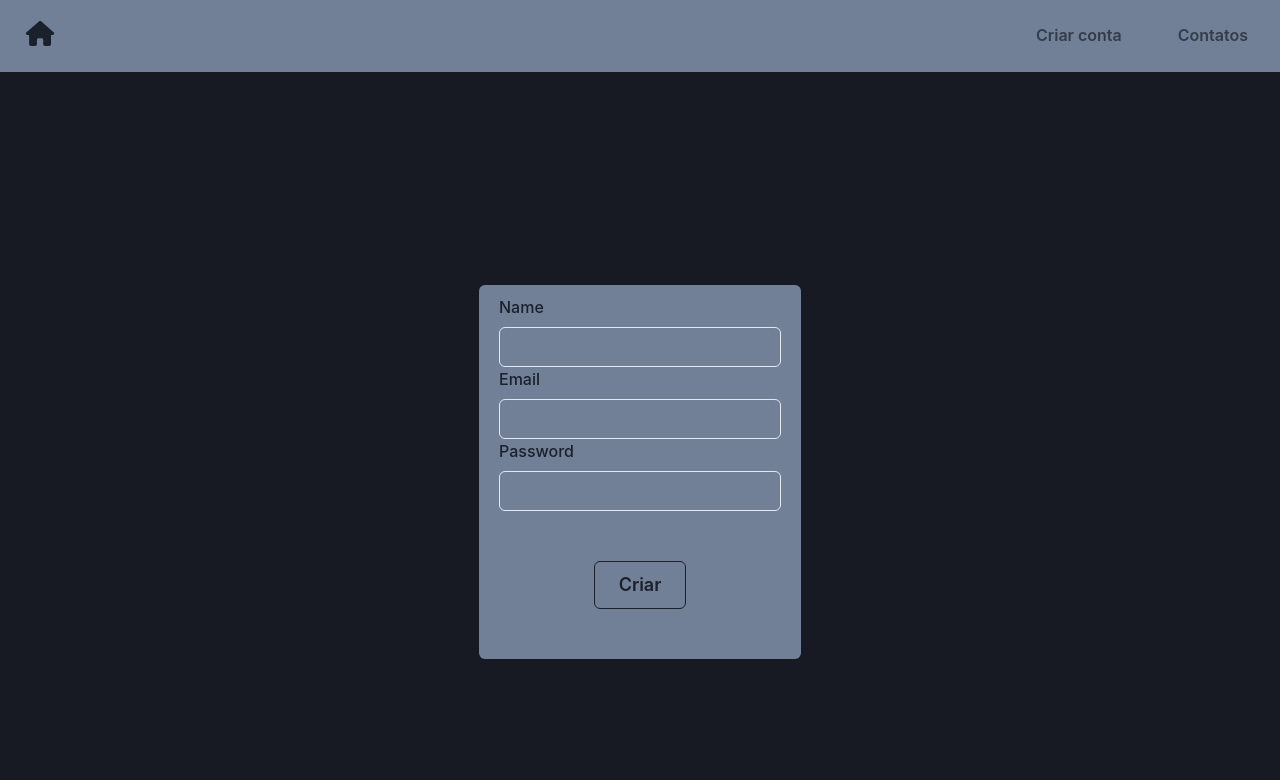
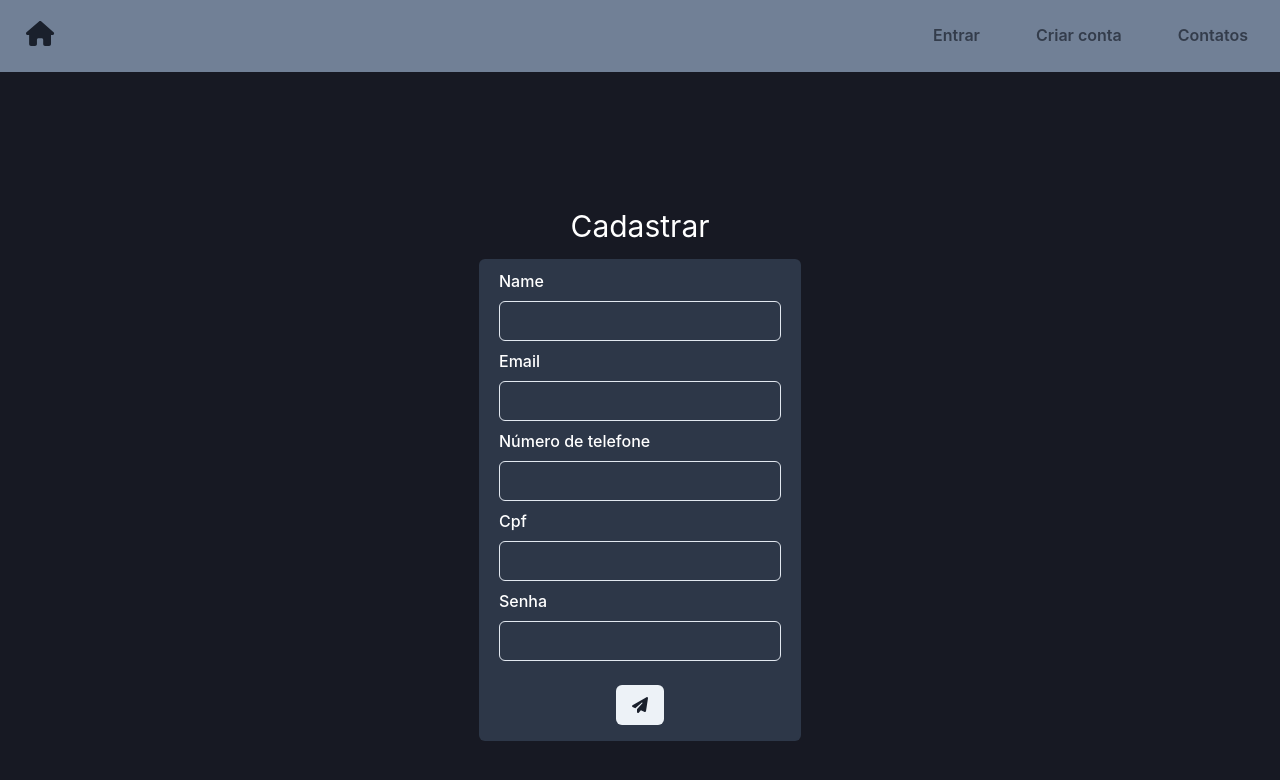
Before and after one commit to SuelytonThiago/form-project, a React (Vite) app: page /register in a window 1280 px wide. Shown: the top 780 px of the page. Built offline with nearby package versions, Linux system fonts and the light colour scheme.

Commit message:
updating project

```diff
--- a/package.json
+++ b/package.json
@@ -17,7 +17,9 @@
     "@fortawesome/free-brands-svg-icons": "^6.5.2",
     "@fortawesome/free-solid-svg-icons": "^6.5.1",
     "@fortawesome/react-fontawesome": "^0.2.0",
+    "axios": "^1.6.8",
     "framer-motion": "^11.0.24",
+    "js-cookie": "^3.0.5",
     "json-server": "^1.0.0-alpha.23",
     "react": "^18.2.0",
     "react-dom": "^18.2.0",
--- a/src/components/Navbar.jsx
+++ b/src/components/Navbar.jsx
@@ -6,21 +6,29 @@ import { faHome } from '@fortawesome/free-solid-svg-icons';
 
 const Navbar = () => {
   return (
-    <Flex justify='space-between'p='1rem 1rem' bg='gray.500'>
+    <Flex justify='space-between' p='1rem' bg='gray.500'>
         <Box fontSize='25px' textAlign='center'ml='10px'>
             <Link to="/home">
                 <FontAwesomeIcon icon={faHome}/>
             </Link>
         </Box>
         <Flex gap='1.5rem'>
+            <Link to="/login">
+                <Button opacity='.7' colorScheme='black' variant='ghost' _hover= { {
+                    opacity: 1,
+                } }>
+                    Entrar
+                </Button>
+            </Link>
             <Link to="/register">
-            <Button opacity='.7' colorScheme='black' variant='ghost' _hover= { {
+                <Button opacity='.7' colorScheme='black' variant='ghost' _hover= { {
                     opacity: 1,
                 } }>
                     Criar conta
                 </Button>
             </Link>
-            <Link to="/next">
+
+            <Link to="/contacts">
                 <Button opacity='.7' colorScheme='black' variant='ghost' _hover= { {
                     opacity: 1,
                 } }>
--- a/src/router/Cadastro.jsx
+++ b/src/router/Cadastro.jsx
@@ -2,57 +2,110 @@ import React from 'react';
 import { useState } from "react"
 import { FontAwesomeIcon } from '@fortawesome/react-fontawesome';
 import { faPaperPlane } from '@fortawesome/free-solid-svg-icons';
-import { Link } from 'react-router-dom';
 import {
     Box,
     Flex,
     FormControl,
     FormLabel,
-    FormErrorMessage,
-    FormHelperText,
     Input,
-    Heading,
-    Text,
     Button,
-    useToast
-  } from '@chakra-ui/react'
+    useToast,
+  } from '@chakra-ui/react';
+
+  import { useNavigate } from 'react-router-dom';
+
+import axios from 'axios';
 
 const Cadastro = () => {
+    const url = "http://localhost:8080/api/users/create"
+
     const toast = useToast();
+    const navigate = useNavigate();
+
+    const [name, setName] = useState("");
+    const [email, setEmail] = useState("");
+    const [cpf, setCpf] = useState("");
+    const [contactNumber, setContactNumber] = useState("");
+    const [password, setPassword] = useState("");
+
+    const addPost = async() => {
+        const user = {name, email, contactNumber, cpf, password}
+
+        try {
+            await axios.post(url, user);
+            toast({
+                title: "Cadastro realizado com sucesso!",
+                status: "success",
+                duration: 3000,
+                isClosable: true,
+            });
+
+            setName("");
+            setEmail("");
+            setCpf("");
+            setContactNumber("");
+            setPassword("");
+            navigate("/login");
+        } catch (error) {
+            console.error("Erro ao cadastrar usuário:", error);
+            toast({
+                title: "Erro ao cadastrar usuário.",
+                description: "Por favor, tente novamente mais tarde.",
+                status: "error",
+                duration: 3000,
+                isClosable: true,
+            });
+        }
+    };
+
     return (
-        <Flex direction="column" minHeight='100vh' width='full' justify='center' align='center' bg="gray.900">
-            <Box bg="gray.500" p="10px 20px 0px" borderRadius='md'>
-                <FormControl >
-                    <FormLabel>Name</FormLabel>
-                    <Input type='text' color='black'/>
-                </FormControl>
-                <FormControl>
-                    <FormLabel>Email</FormLabel>
-                    <Input type='email' />
-                </FormControl>
-                <FormControl>
-                    <FormLabel>Password</FormLabel>
-                    <Input type='password' />
-                </FormControl>
-                <Flex justify='space-around' margin='50px'>
-                    <Link to="/home">
-                        <Button colorScheme="white" variant='outline' size='lg'
-                            onClick={() =>
-                                toast({
-                                title: 'Account created.',
-                                description: "Conta criada com sucesso",
-                                status: 'success',
-                                duration: 9000,
-                                isClosable: true,
-                                })
-                            }
-                            >
-                            Criar
+        <>
+            <Flex direction="column" width='full' justify='center' align='center' bg="gray.900" overflowY="auto" height="100vh">
+                <Box color='white' fontSize='30px' mb='10px'>Cadastrar</Box>
+                <Flex direction="column" gap=".5rem" bg="gray.700" p="10px 20px 0px" borderRadius='md'>
+                    <FormControl color='white'>
+                        <FormLabel color='white'>Name</FormLabel>
+                        <Input
+                        type='text'
+                        value={name}
+                        onChange={(e) => setName(e.target.value)}/>
+                    </FormControl>
+                    <FormControl color='white'>
+                        <FormLabel color='white'>Email</FormLabel>
+                        <Input
+                        type='email'
+                        value={email}
+                        onChange={(e) => setEmail(e.target.value)}/>
+                    </FormControl>
+                    <FormControl color='white'>
+                        <FormLabel color='white'>Número de telefone</FormLabel>
+                        <Input
+                        type='text'
+                        value={contactNumber}
+                        onChange={(e) => setContactNumber(e.target.value)}/>
+                    </FormControl>
+                    <FormControl color='white'>
+                        <FormLabel color='white'>Cpf</FormLabel>
+                        <Input
+                        type='text'
+                        value={cpf}
+                        onChange={(e) => setCpf(e.target.value)}/>
+                    </FormControl>
+                    <FormControl color='white'>
+                        <FormLabel color='white'>Senha</FormLabel>
+                        <Input
+                        type='password'
+                        value={password}
+                        onChange={(e) => setPassword(e.target.value)}/>
+                    </FormControl>
+                    <Box textAlign='center'  padding='1rem'>
+                        <Button onClick={() => addPost()}>
+                            <FontAwesomeIcon icon={faPaperPlane}/>
                         </Button>
-                    </Link>
+                    </Box>
                 </Flex>
-            </Box>
-        </Flex>
+            </Flex>
+        </>
     )
 }
 
--- a/src/router/Home.jsx
+++ b/src/router/Home.jsx
@@ -1,4 +1,5 @@
 import React from 'react'
+
 
 const Home = () => {
   return (
--- /dev/null
+++ b/src/router/Login.jsx
@@ -0,0 +1,92 @@
+import React from 'react';
+import {useState} from 'react';
+import {Link, useNavigate } from 'react-router-dom';
+
+import {
+    Box,
+    Flex,
+    FormControl,
+    FormLabel,
+    Input,
+    Button,
+    useToast,
+  } from '@chakra-ui/react'
+import axios from 'axios';
+
+const Login = () => {
+    const url = "http://localhost:8080/api/auth/login";
+
+    const toast = useToast();
+    const navigate = useNavigate();
+
+    const [email, setEmail] = useState("");
+    const [password, setPassword] = useState("");
+
+    const login = async() => {
+        const infoUser = {email,password};
+
+        try{
+            await axios.post(url, infoUser);
+            toast({
+                title:'Login realizado com sucesso',
+                status: 'success',
+                duration: 3000,
+                isClosable: true
+            });
+
+            setEmail("");
+            setPassword("");
+            navigate('/');
+        }catch(error){
+            console.log("Erro ao entrar", error);
+            toast({
+                title: "Erro ao Entrar.",
+                description: "Email e/ou senha inválidos",
+                status: "error",
+                duration: 3000,
+                isClosable: true,
+            });
+        }
+    };
+
+  return (
+    <div>
+        <Flex direction='column' width='full' justify='center' align='center' bg="gray.900" height="100vh">
+        <Box color='white' fontSize='30px' mb='10px'>Entrar</Box>
+        <Flex direction="column" gap=".5rem" bg="gray.700" p="1.5rem" borderRadius='md' overflow='hidden'>
+                <FormControl color='white'>
+                    <FormLabel color='white'>Email</FormLabel>
+                    <Input
+                    type='text'
+                    value={email}
+                    onChange={(e) => setEmail(e.target.value)}/>
+                </FormControl>
+                <FormControl color='white'>
+                    <FormLabel color='white'>Senha</FormLabel>
+                    <Input
+                    type='password'
+                    value={password}
+                    onChange={(e) => setPassword(e.target.value)}/>
+                </FormControl>
+
+                <Box textAlign='center'  padding='1rem'>
+                    <Button onClick={() => login()}>
+                        Entrar
+                    </Button>
+                </Box>
+                <Flex direction='column' mt='10px' textAlign='center' color='white'>
+                    <Link to="/register">
+                        <Box cursor='pointer' _hover={{
+                            color: 'blue.300',
+                            transition:'.3s'
+                            }}>Criar conta
+                        </Box>
+                    </Link>
+                </Flex>
+            </Flex>
+        </Flex>
+    </div>
+  )
+}
+
+export default Login
--- a/src/router/NextPage.jsx
+++ b/src/router/NextPage.jsx
@@ -7,7 +7,7 @@ import {Flex, Box, VStack, StackDivider} from '@chakra-ui/react';
 
 const NextPage = () => {
   return (
-    <Flex align='center' justify='center' minHeight='90vh' gap='100px' >
+    <Flex direction='column' align='center' justify='center' minHeight='80vh' gap='100px' >
         <Box h='40px' fontSize='40px' _hover = {{
           color: 'orange.700',
           transition: '.8s',
```
Also changed, not shown: src/main.jsx (+6 -1 lines), 1 other file (tests, documents, lock files or other folders).
